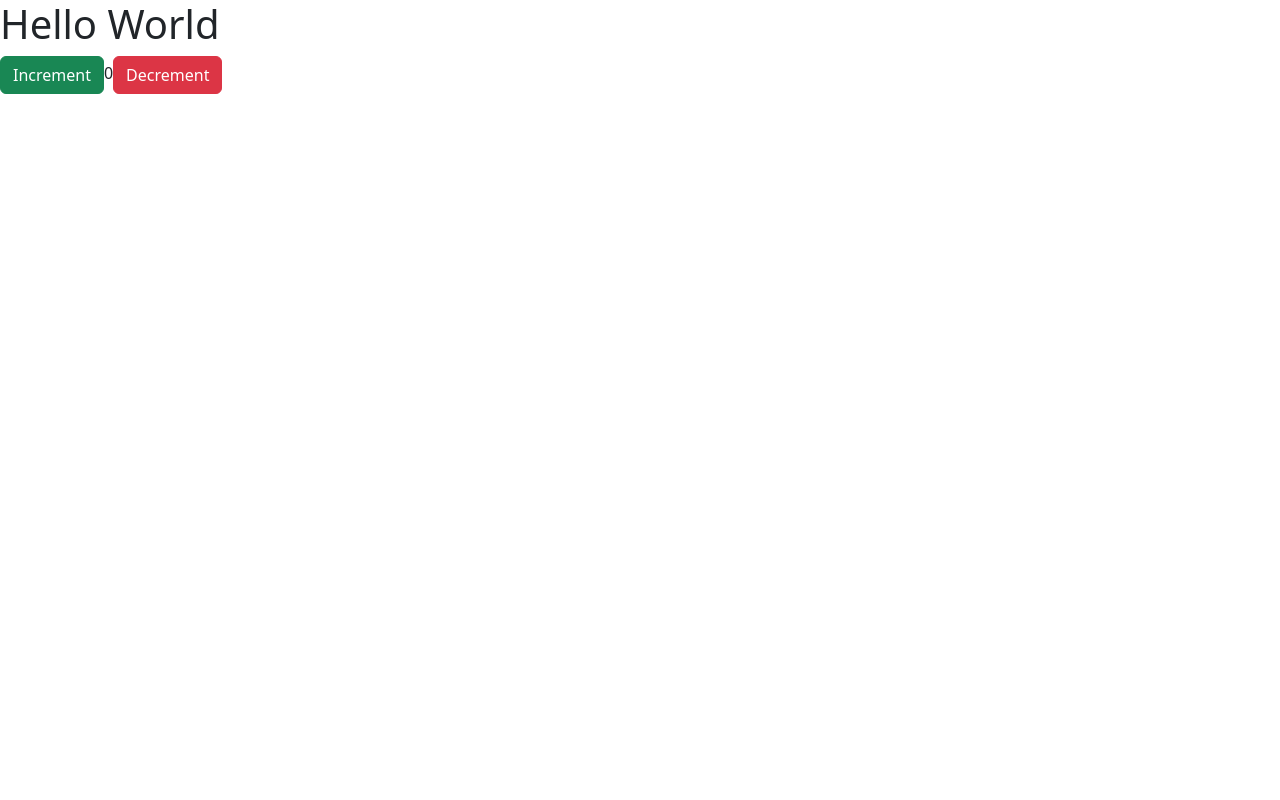
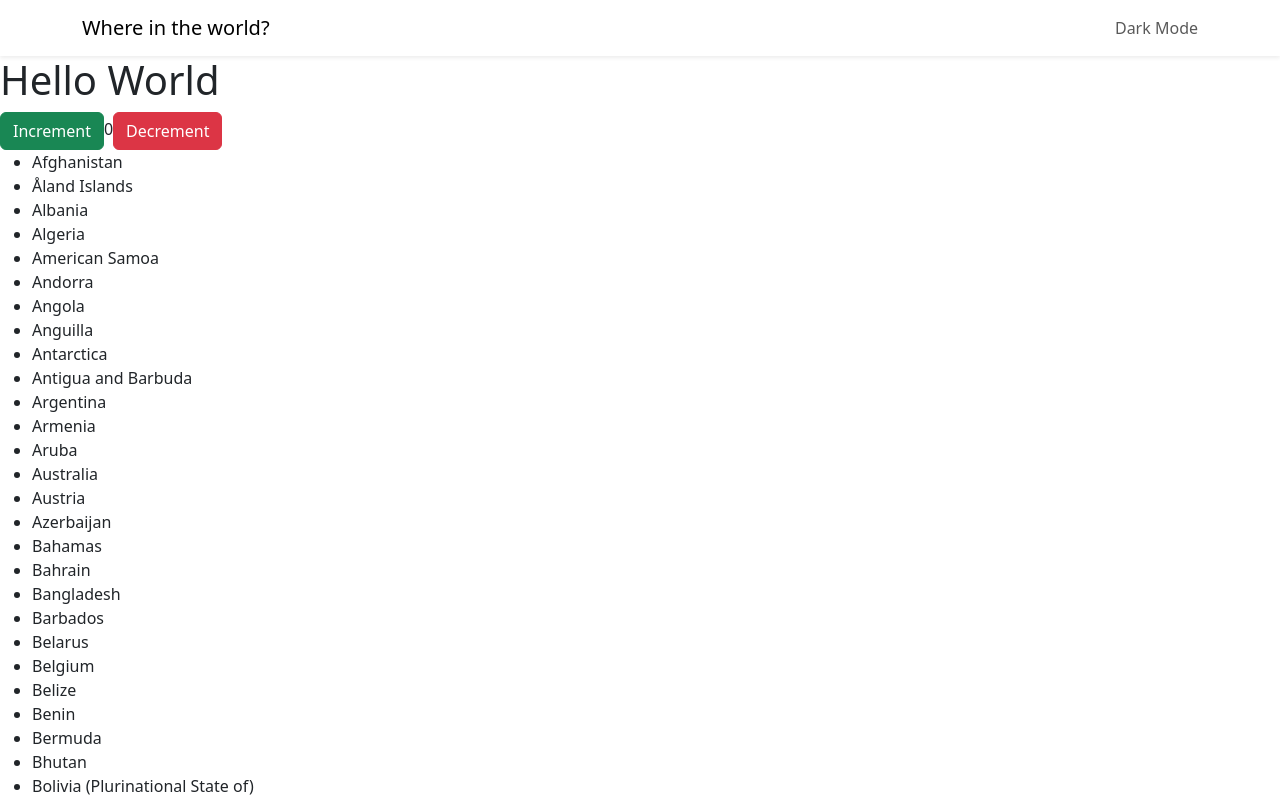
Before and after one commit to msalvatore22/react-countries-api, a React (Vite) app: page / in a window 1280 px wide. Shown: the top 800 px of the page. Built offline with nearby package versions, Linux system fonts and the light colour scheme.

Commit message:
Set up countriesSlice, the thunk reducer and basic countries list component

```diff
--- a/src/App.jsx
+++ b/src/App.jsx
@@ -1,14 +1,18 @@
 import { useState } from 'react'
 import { Button } from 'react-bootstrap'
 import { Counter } from './features/counter/Counter'
+import { NavBar } from './features/nav/NavBar'
 import './App.css'
+import Countries from './features/countries/Countries'
 
 function App() {
 
   return (
     <>
+      <NavBar />
       <h1>Hello World</h1>
       <Counter />
+      <Countries />
     </>
   )
 }
--- /dev/null
+++ b/src/features/countries/Countries.jsx
@@ -0,0 +1,32 @@
+import React from 'react'
+import { useEffect } from 'react'
+import { useSelector, useDispatch } from 'react-redux'
+import { fetchCountries } from './countriesSlice'
+
+const Countries = () => {
+  const countries = useSelector(state => state.countries)
+  const dispatch = useDispatch()
+
+  useEffect(() => {
+    dispatch(fetchCountries())
+  }, [])
+
+  return (
+    <div>
+      {countries.loading && <div>...Loading</div>}
+      {!countries.loading && countries.error ? <div>Error: {countries.error}</div> : null}
+      {!countries.loading && countries.countries.length ? (
+        <ul>
+          {
+
+            countries.countries.map(country => {
+              return <li>{country.name}</li>
+            })
+          }
+        </ul>
+      ) : null }
+    </div>
+  )
+}
+
+export default Countries
--- /dev/null
+++ b/src/features/countries/countriesSlice.js
@@ -0,0 +1,41 @@
+import { createSlice,
+  createAsyncThunk,
+} from '@reduxjs/toolkit'
+
+export const fetchCountries = createAsyncThunk("countries/fetch", async () => {
+  const response = await fetch("../../../data.json")
+  const jsonData = await response.json()
+  return jsonData
+})
+
+const initialState = {
+  loading: false,
+  countries: [],
+  error: ''
+}
+
+export const countriesSlice = createSlice({
+  name: 'countries',
+  initialState,
+  reducers: {
+  },
+  extraReducers: (builder) => {
+    builder.addCase(fetchCountries.pending, (state) => {
+      state.loading = true
+    })
+    builder.addCase(fetchCountries.fulfilled, (state, { payload }) => {
+      state.loading = false
+      state.countries = payload
+      state.error = ''
+    })
+    builder.addCase(fetchCountries.rejected, (state, action) => {
+      state.loading = false
+      state.countries = []
+      state.error = action.error.message
+    })
+  }
+})
+
+// Action creators are generated for each case reducer function
+
+export default countriesSlice.reducer
--- /dev/null
+++ b/src/features/nav/NavBar.jsx
@@ -0,0 +1,18 @@
+import Container from 'react-bootstrap/Container';
+import Navbar from 'react-bootstrap/Navbar';
+
+export function NavBar() {
+  return (
+    <Navbar expand="lg" className='shadow-sm'>
+      <Container>
+        <Navbar.Brand href="#home">Where in the world?</Navbar.Brand>
+        <Navbar.Toggle />
+        <Navbar.Collapse className="justify-content-end">
+          <Navbar.Text>
+            Dark Mode
+          </Navbar.Text>
+        </Navbar.Collapse>
+      </Container>
+    </Navbar>
+  );
+}
--- a/src/store.js
+++ b/src/store.js
@@ -1,8 +1,10 @@
 import { configureStore } from '@reduxjs/toolkit'
 import counterReducer from './features/counter/counterSlice'
+import countriesReducer from './features/countries/countriesSlice'
 
 export const store = configureStore({
   reducer: {
     counter: counterReducer,
+    countries: countriesReducer
   },
 })
```
